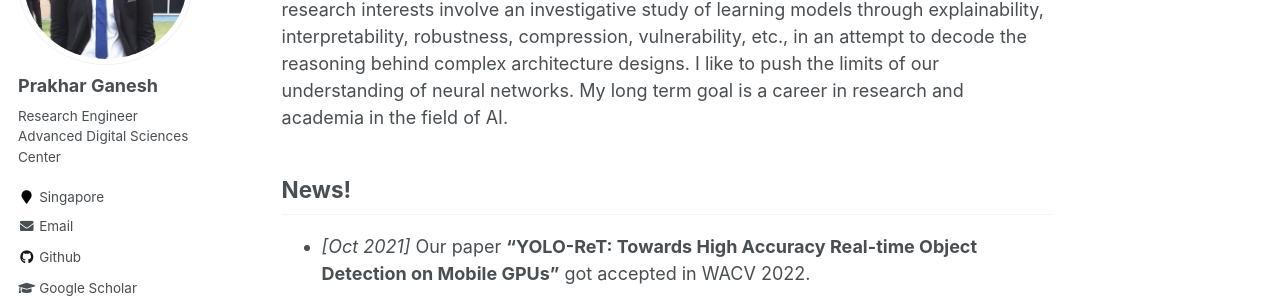
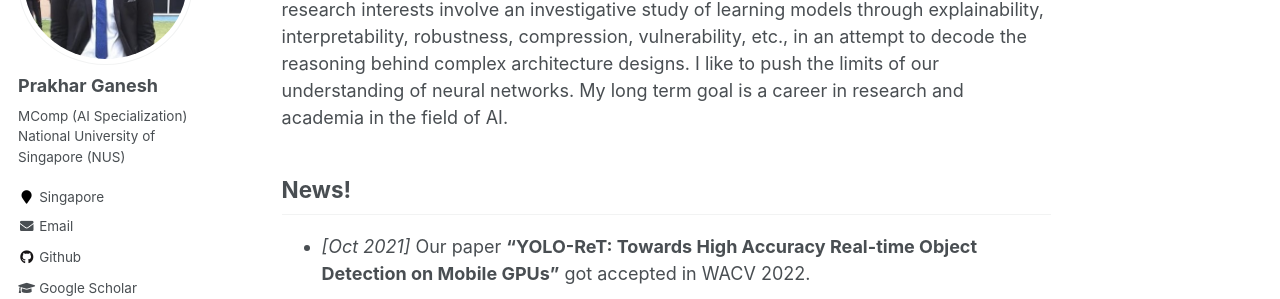
Before and after one commit to prakharg24/prakharg24.github.io, a Jekyll site: the page built from _pages/about.md, in a window 1280 px wide. Shown: the part 217-516 px from the top of the page. Built offline with Jekyll 4.4.1, drawn with Linux system fonts in a browser that asks for light colours; some web fonts are replaced.

Commit message:
Update _config.yml

```diff
--- a/_config.yml
+++ b/_config.yml
@@ -82,7 +82,7 @@ analytics:
 author:
   name             : "Prakhar Ganesh"
   avatar           : "profile.png"
-  bio              : "Research Engineer <br> Advanced Digital Sciences Center"
+  bio              : "MComp (AI Specialization) <br> National University of Singapore (NUS)"
   location         : "Singapore"
   employer         :
   pubmed           :
```
